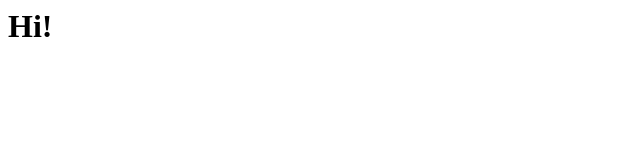
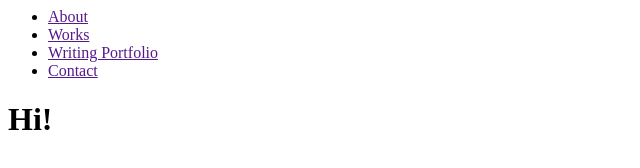
Before and after one commit to Qischer/marknguy, a plain HTML site: page index.html in a window 1280 px wide. Shown: the whole page, without its empty margins (0-640 px from the left). Drawn offline with Linux system fonts and the light colour scheme.

Commit message:
added_navbar

```diff
--- a/index.html
+++ b/index.html
@@ -6,6 +6,21 @@
     <title>Mark Nguy's Page</title>
 </head>
 <body>
-    <h1>Hi!</h1>
+    <div class ="navbar">
+        <div id="content">
+            <ul>
+                <li><a href="">About</a></li>
+                <li><a href="">Works</a></li>
+                <li><a href="">Writing Portfolio</a></li>
+                <li><a href="">Contact</a></li>
+
+            </ul>
+        </div>
+    </div>
+    <div class = "panel" id="start_page">
+        <div id="content">
+            <h1>Hi!</h1>
+        </div>
+    </div>
 </body>
 </html>
```
